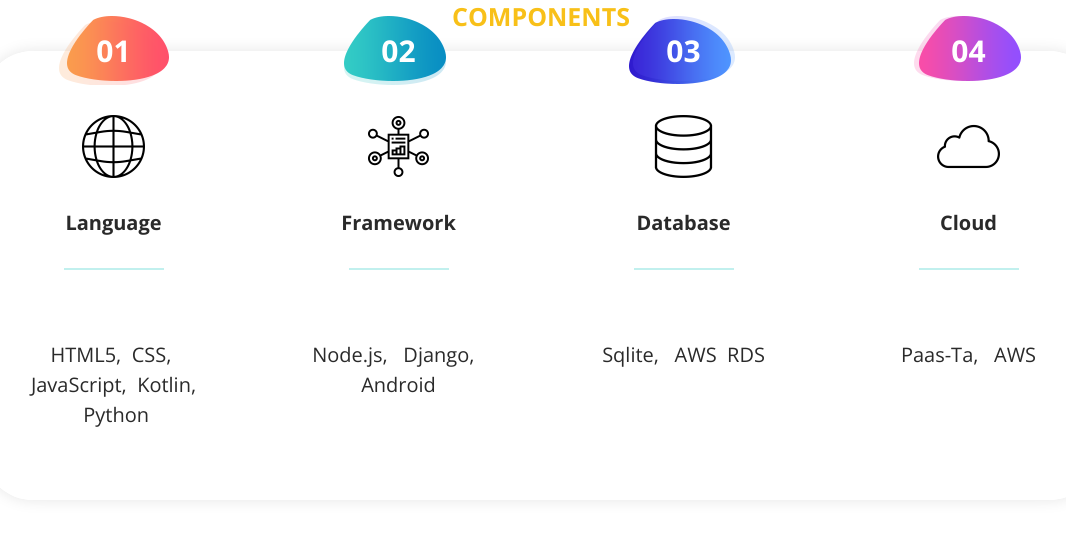
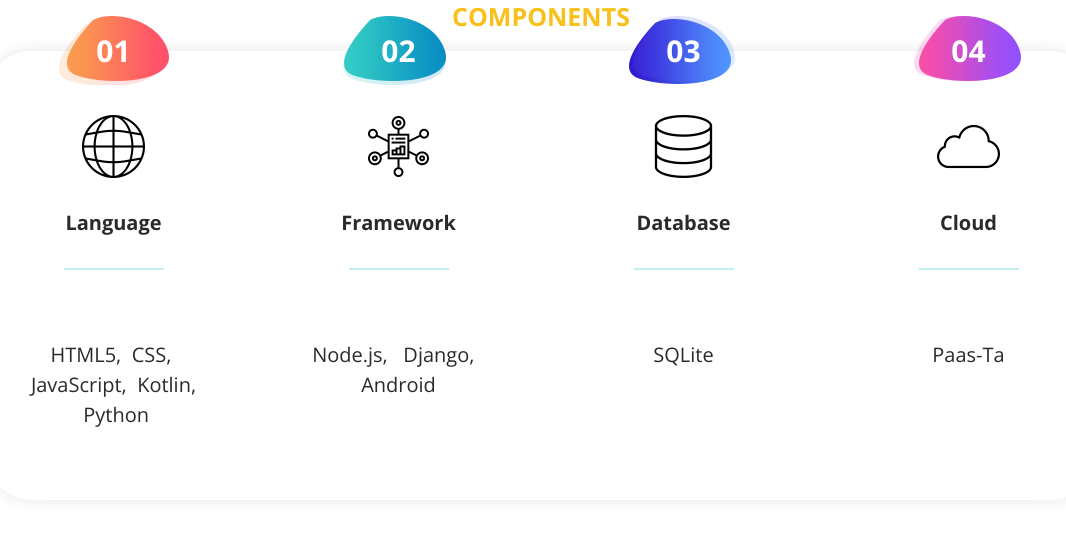
Before and after one commit to pass-ta/PaaS-TA_Manage_Server, a Django app: page / in a window 1280 px wide. Shown: the part 1566-2103 px from the top of the page, without its empty margins (99-1165 px from the left). Run offline with Django 3.2, Linux system fonts and the light colour scheme; some libraries are stand-ins or nearby versions.

Commit message:
modify main

```diff
--- a/main/templates/main.html
+++ b/main/templates/main.html
@@ -190,7 +190,7 @@
                   <div class="icon"></div>
                   <h4>Database</h4>
                   <div class="line-dec"></div>
-                  <p style="font-size: 20px;"><br>Sqlite, &nbsp; AWS&nbsp; RDS <br><br><br></p>
+                  <p style="font-size: 20px;"><br>SQLite<br><br><br></p>
                 </div>
               </div>
               <div class="col-lg-3">
@@ -201,7 +201,7 @@
                   <div class="icon"></div>
                   <h4>Cloud</h4>
                   <div class="line-dec"></div>
-                  <p style="font-size: 20px;"><br>Paas-Ta, &nbsp; AWS <br><br><br></p>
+                  <p style="font-size: 20px;"><br>Paas-Ta<br><br><br></p>
                 </div>
               </div>
             </div>
```
